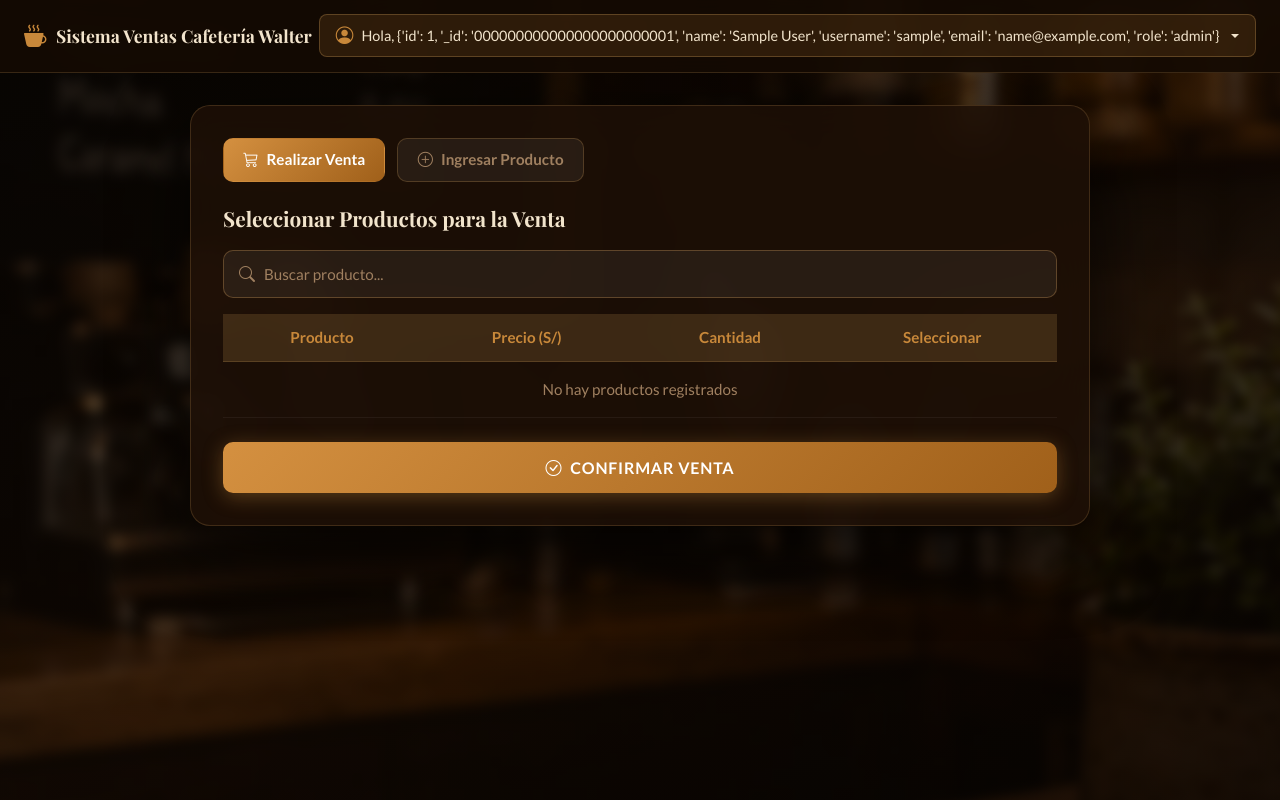
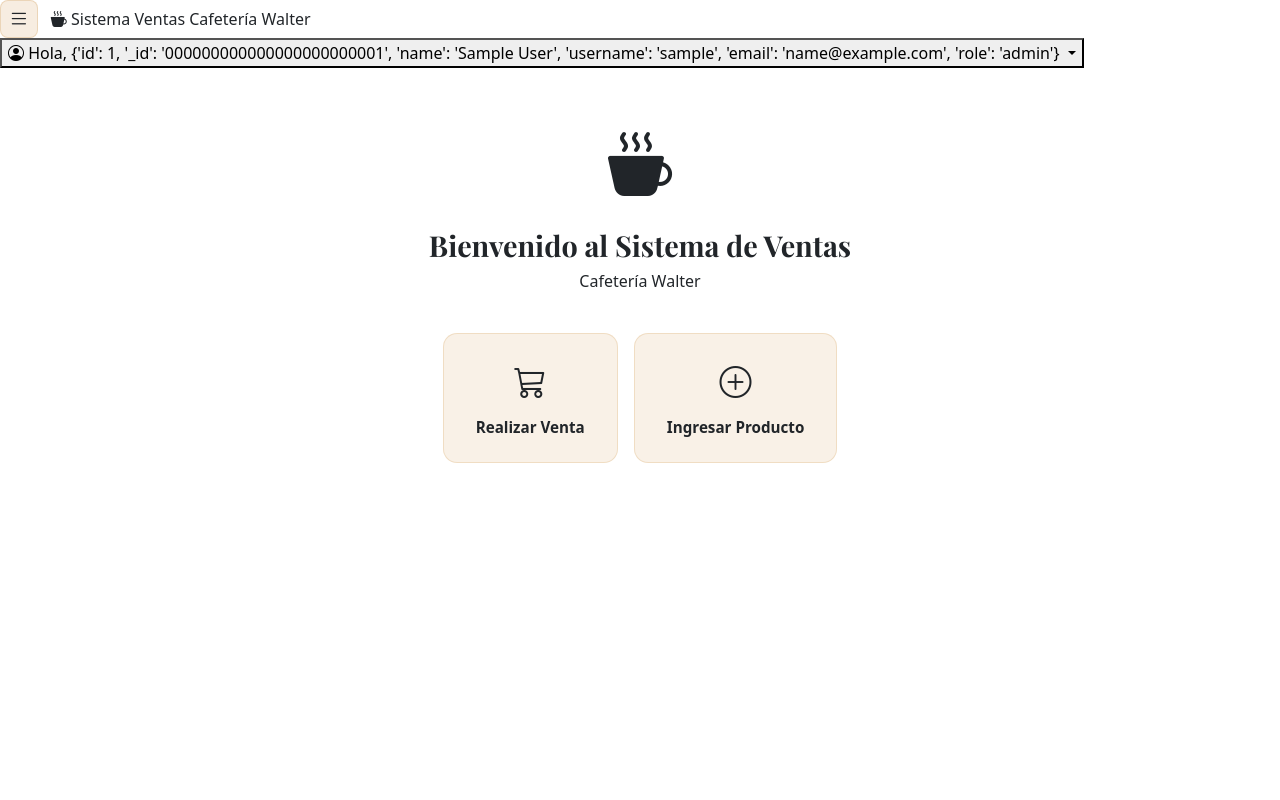
Before and after one commit to luismiguel2017/ventas-flask, a Flask app: page / in a window 1280 px wide. Run offline with Flask 3, Linux system fonts and the light colour scheme; the visitor is signed in with stand-in values (Sample User, id 1); data that the repository does not hold is empty; some libraries are stand-ins or nearby versions.

Commit message:
Actualización de app.py y estilos, agregado login

```diff
--- a/static/style.css
+++ b/static/style.css
@@ -1,316 +1,155 @@
-:root {
-  --card-bg:     rgba(30, 16, 6, 0.85);
-  --card-border: rgba(210, 160, 90, 0.20);
-  --accent:      #c8883a;
-  --cream:       #f2e4cc;
-  --muted:       #a08060;
-  --dark:        #1e1006;
+/* NAVBAR LEFT */
+.navbar-left {
+  display: flex;
+  align-items: center;
+  gap: 0.8rem;
 }
 
-*, *::before, *::after { box-sizing: border-box; margin: 0; padding: 0; }
-
-body {
-  font-family: 'Lato', sans-serif;
-  min-height: 100vh;
-  background: #1a0f08;
-  position: relative;
+/* HAMBURGUESA */
+.hamburger-btn {
+  background: rgba(200,136,58,0.15);
+  border: 1px solid rgba(210,160,90,0.30);
+  border-radius: 8px;
+  color: var(--cream);
+  width: 38px;
+  height: 38px;
+  display: flex;
+  align-items: center;
+  justify-content: center;
+  cursor: pointer;
+  transition: 0.2s;
+  font-size: 1.3rem;
 }
 
-body::before {
-  content: '';
+.hamburger-btn:hover { background: rgba(200,136,58,0.30); }
+
+/* SIDEBAR */
+.sidebar {
   position: fixed;
-  inset: -12px;
-  background-image: var(--bg-image);
-  background-position: center;
-  background-size: cover;
-  filter: blur(5px) brightness(0.40) saturate(1.15);
-  transform: scale(1.06);
-  z-index: 0;
+  top: 0;
+  left: -280px;
+  width: 260px;
+  height: 100vh;
+  background: rgba(20,10,3,0.97);
+  border-right: 1px solid rgba(210,160,90,0.20);
+  backdrop-filter: blur(20px);
+  z-index: 100;
+  transition: left 0.3s ease;
+  padding: 0;
 }
 
-body::after {
-  content: '';
-  position: fixed;
-  inset: 0;
-  background: linear-gradient(160deg, rgba(10,5,2,0.45) 0%, rgba(50,25,8,0.25) 60%, rgba(10,5,2,0.50) 100%);
-  z-index: 1;
-  pointer-events: none;
-}
+.sidebar.open { left: 0; }
 
-/* NAVBAR */
-.navbar-custom {
-  position: relative;
-  z-index: 10;
-  display: flex;
-  align-items: center;
-  justify-content: space-between;
-  padding: 0.9rem 1.5rem;
-  background: rgba(20, 10, 3, 0.90);
-  border-bottom: 1px solid rgba(210,160,90,0.20);
-  backdrop-filter: blur(12px);
-}
-
-.navbar-brand-custom {
+.sidebar-header {
   display: flex;
   align-items: center;
   gap: 0.6rem;
+  padding: 1.2rem 1.2rem;
+  border-bottom: 1px solid rgba(210,160,90,0.15);
   color: var(--cream);
   font-family: 'Playfair Display', serif;
   font-size: 1.1rem;
 }
 
-.navbar-brand-custom i {
-  color: var(--accent);
-  font-size: 1.4rem;
+.sidebar-header i:first-child { color: var(--accent); font-size: 1.3rem; }
+
+.sidebar-close {
+  margin-left: auto;
+  background: none;
+  border: none;
+  color: var(--muted);
+  cursor: pointer;
+  font-size: 1rem;
+  padding: 4px;
+  transition: color 0.2s;
 }
 
-.user-btn {
-  background: rgba(200,136,58,0.15);
-  border: 1px solid rgba(210,160,90,0.30);
-  border-radius: 8px;
-  color: var(--cream);
-  padding: 0.45rem 1rem;
-  font-size: 0.9rem;
-  cursor: pointer;
+.sidebar-close:hover { color: var(--cream); }
+
+.sidebar-menu {
+  list-style: none;
+  padding: 1rem 0;
+  margin: 0;
+}
+
+.sidebar-menu li a {
   display: flex;
   align-items: center;
-  gap: 0.5rem;
-  transition: background 0.2s;
+  gap: 0.75rem;
+  padding: 0.85rem 1.5rem;
+  color: var(--muted);
+  text-decoration: none;
+  font-size: 1rem;
+  transition: 0.2s;
 }
 
-.user-btn:hover { background: rgba(200,136,58,0.28); }
-.user-btn i { font-size: 1.1rem; color: var(--accent); }
-
-/* CONTENIDO */
-.dashboard-container {
-  position: relative;
-  z-index: 2;
-  max-width: 900px;
-  margin: 2rem auto;
-  padding: 2rem;
-  background: var(--card-bg);
-  border: 1px solid var(--card-border);
-  border-radius: 20px;
-  backdrop-filter: blur(20px);
-  box-shadow: 0 28px 72px rgba(0,0,0,0.70);
+.sidebar-menu li a:hover {
+  color: var(--cream);
+  background: rgba(200,136,58,0.12);
+  padding-left: 1.8rem;
 }
 
-/* TABS */
-.tab-buttons {
+.sidebar-menu li a i { font-size: 1.1rem; color: var(--accent); }
+
+/* OVERLAY */
+.sidebar-overlay {
+  display: none;
+  position: fixed;
+  inset: 0;
+  background: rgba(0,0,0,0.5);
+  z-index: 99;
+}
+
+.sidebar-overlay.open { display: block; }
+
+/* BIENVENIDA */
+.welcome-wrap {
+  text-align: center;
+  padding: 3rem 1rem;
+}
+
+.welcome-icon {
+  font-size: 4rem;
+  color: var(--accent);
+  display: block;
+  margin-bottom: 1rem;
+}
+
+.welcome-title {
+  font-family: 'Playfair Display', serif;
+  color: var(--cream);
+  font-size: 1.8rem;
+  margin-bottom: 0.4rem;
+}
+
+.welcome-sub {
+  color: var(--muted);
+  font-size: 1rem;
+  margin-bottom: 2.5rem;
+}
+
+.welcome-cards {
   display: flex;
-  gap: 0.75rem;
+  gap: 1rem;
+  justify-content: center;
   flex-wrap: wrap;
 }
 
-.tab-btn {
-  background: rgba(255,255,255,0.06);
+.welcome-card {
+  background: rgba(200,136,58,0.12);
   border: 1px solid rgba(210,160,90,0.25);
-  border-radius: 10px;
-  color: var(--muted);
-  padding: 0.6rem 1.2rem;
-  font-size: 0.95rem;
-  font-weight: 600;
-  cursor: pointer;
-  transition: 0.2s;
-}
-
-.tab-btn.active, .tab-btn:hover {
-  background: linear-gradient(135deg, #d49040, #a0601a);
-  color: #fff;
-  border-color: transparent;
-}
-
-/* TÍTULOS */
-.section-title {
-  font-family: 'Playfair Display', serif;
+  border-radius: 14px;
+  padding: 1.5rem 2rem;
   color: var(--cream);
-  font-size: 1.3rem;
-  margin-bottom: 1.2rem;
-}
-
-/* BÚSQUEDA */
-.search-wrap {
-  position: relative;
-}
-
-.search-icon {
-  position: absolute;
-  left: 1rem;
-  top: 50%;
-  transform: translateY(-50%);
-  color: var(--muted);
-  pointer-events: none;
-}
-
-.search-input {
-  width: 100%;
-  background: rgba(255,255,255,0.06);
-  border: 1px solid rgba(210,160,90,0.32);
-  border-radius: 10px;
-  color: var(--cream);
-  padding: 0.75rem 1rem 0.75rem 2.5rem;
-  font-size: 0.95rem;
-  outline: none;
-  transition: 0.2s;
-}
-
-.search-input::placeholder { color: var(--muted); }
-.search-input:focus { border-color: var(--accent); box-shadow: 0 0 0 3px rgba(200,136,58,0.30); }
-
-/* TABLA */
-.table-custom {
-  width: 100%;
-  border-collapse: collapse;
-  font-size: 0.95rem;
-}
-
-.table-custom thead tr {
-  background: rgba(210,160,90,0.18);
-}
-
-.table-custom th {
-  color: var(--accent);
-  font-weight: 700;
-  padding: 0.75rem 1rem;
-  text-align: center;
-  border-bottom: 1px solid rgba(210,160,90,0.20);
-}
-
-.table-custom td {
-  color: var(--cream);
-  padding: 0.7rem 1rem;
-  text-align: center;
-  border-bottom: 1px solid rgba(255,255,255,0.05);
-}
-
-.table-custom tbody tr:hover { background: rgba(255,255,255,0.04); }
-
-.table-custom input[type="number"] {
-  width: 65px;
-  background: rgba(255,255,255,0.08);
-  border: 1px solid rgba(210,160,90,0.30);
-  border-radius: 6px;
-  color: var(--cream);
-  padding: 4px 8px;
-  text-align: center;
-}
-
-.table-custom input[type="checkbox"] {
-  width: 18px;
-  height: 18px;
-  accent-color: var(--accent);
-  cursor: pointer;
-}
-
-/* CANTIDAD CONTROLES */
-.qty-wrap {
-  display: flex;
-  align-items: center;
-  justify-content: center;
-  gap: 4px;
-}
-
-.qty-btn {
-  width: 26px;
-  height: 26px;
-  border-radius: 6px;
-  border: 1px solid rgba(210,160,90,0.40);
-  background: rgba(255,255,255,0.08);
-  color: var(--cream);
-  font-size: 1rem;
-  line-height: 1;
   cursor: pointer;
   transition: 0.2s;
   display: flex;
+  flex-direction: column;
   align-items: center;
-  justify-content: center;
-  padding: 0;
+  gap: 0.6rem;
+  min-width: 140px;
 }
 
-.qty-btn:hover { background: rgba(200,136,58,0.35); border-color: var(--accent); }
-
-.qty-input {
-  width: 40px;
-  background: rgba(255,255,255,0.08);
-  border: 1px solid rgba(210,160,90,0.30);
-  border-radius: 6px;
-  color: var(--cream);
-  padding: 3px 4px;
-  text-align: center;
-  font-size: 0.9rem;
-}
-
-/* INPUTS FORMULARIO */
-.form-label-custom {
-  display: block;
-  color: var(--muted);
-  font-size: 0.9rem;
-  margin-bottom: 0.4rem;
-}
-
-.input-custom {
-  width: 100%;
-  background: rgba(255,255,255,0.06);
-  border: 1px solid rgba(210,160,90,0.32);
-  border-radius: 10px;
-  color: var(--cream);
-  padding: 0.82rem 1rem;
-  font-size: 0.95rem;
-  outline: none;
-  transition: 0.2s;
-}
-
-.input-custom::placeholder { color: var(--muted); }
-.input-custom:focus { border-color: var(--accent); box-shadow: 0 0 0 3px rgba(200,136,58,0.30); }
-
-/* BOTÓN CONFIRMAR */
-.btn-confirm {
-  width: 100%;
-  background: linear-gradient(135deg, #d49040 0%, #a0601a 100%);
-  color: #fff;
-  border: none;
-  border-radius: 10px;
-  padding: 0.85rem;
-  font-size: 1rem;
-  font-weight: 700;
-  letter-spacing: 0.05em;
-  text-transform: uppercase;
-  cursor: pointer;
-  transition: 0.2s;
-  box-shadow: 0 4px 20px rgba(200,136,58,0.38);
-}
-
-.btn-confirm:hover {
-  transform: translateY(-2px);
-  box-shadow: 0 8px 28px rgba(200,136,58,0.55);
-}
-
-/* SECCIONES */
-.seccion { display: none; }
-.seccion.activa { display: block; }
-
-/* DROPDOWN */
-.dropdown-menu {
-  background: rgba(30,16,6,0.95);
-  border: 1px solid rgba(210,160,90,0.25);
-  border-radius: 10px;
-}
-
-.dropdown-item { color: var(--cream); font-size: 0.9rem; }
-.dropdown-item:hover { background: rgba(200,136,58,0.15); }
-.dropdown-item.text-danger { color: #f4a0a0 !important; }
-
-/* RESPONSIVE */
-@media (max-width: 768px) {
-  .dashboard-container { margin: 1rem; padding: 1.2rem; }
-  .navbar-brand-custom span { display: none; }
-  .table-custom th, .table-custom td { padding: 0.5rem 0.4rem; font-size: 0.85rem; }
-  .qty-btn { width: 28px; height: 28px; font-size: 1.1rem; }
-  .qty-input { width: 36px; }
-}
-
-@media (max-width: 400px) {
-  .dashboard-container { margin: 0.5rem; padding: 1rem; }
-  .tab-btn { font-size: 0.85rem; padding: 0.5rem 0.9rem; }
-  .section-title { font-size: 1.1rem; }
-}
+.welcome-card i { font-size: 2rem; color: var(--accent); }
+.welcome-card span { font-size: 0.95rem; font-weight: 600; }
+.welcome-card:hover { background: rgba(200,136,58,0.25); transform: translateY(-3px); }
--- a/templates/index.html
+++ b/templates/index.html
@@ -19,9 +19,15 @@
 
   <!-- NAVBAR -->
   <nav class="navbar-custom">
-    <div class="navbar-brand-custom">
-      <i class="bi bi-cup-hot-fill"></i>
-      <span>Sistema Ventas Cafetería Walter</span>
+    <div class="navbar-left">
+      <!-- Menú hamburguesa -->
+      <button class="hamburger-btn" id="menuToggle">
+        <i class="bi bi-list"></i>
+      </button>
+      <div class="navbar-brand-custom">
+        <i class="bi bi-cup-hot-fill"></i>
+        <span>Sistema Ventas Cafetería Walter</span>
+      </div>
     </div>
     <div class="navbar-user dropdown">
       <button class="user-btn dropdown-toggle" data-bs-toggle="dropdown">
@@ -38,21 +44,61 @@
     </div>
   </nav>
 
+  <!-- MENÚ LATERAL -->
+  <div class="sidebar" id="sidebar">
+    <div class="sidebar-header">
+      <i class="bi bi-cup-hot-fill"></i>
+      <span>Menú</span>
+      <button class="sidebar-close" id="sidebarClose">
+        <i class="bi bi-x-lg"></i>
+      </button>
+    </div>
+    <ul class="sidebar-menu">
+      <li>
+        <a href="#" onclick="mostrarSeccion('inicio', null); cerrarMenu()">
+          <i class="bi bi-house-fill"></i> Inicio
+        </a>
+      </li>
+      <li>
+        <a href="#" onclick="mostrarSeccion('venta', null); cerrarMenu()">
+          <i class="bi bi-cart3"></i> Realizar Venta
+        </a>
+      </li>
+      <li>
+        <a href="#" onclick="mostrarSeccion('producto', null); cerrarMenu()">
+          <i class="bi bi-plus-circle"></i> Ingresar Producto
+        </a>
+      </li>
+    </ul>
+  </div>
+
+  <!-- OVERLAY MENÚ -->
+  <div class="sidebar-overlay" id="sidebarOverlay" onclick="cerrarMenu()"></div>
+
   <!-- CONTENIDO -->
   <div class="dashboard-container">
 
-    <!-- Botones de pestañas -->
-    <div class="tab-buttons mb-4">
-      <button class="tab-btn active" onclick="mostrarSeccion('venta', this)">
-        <i class="bi bi-cart3 me-2"></i>Realizar Venta
-      </button>
-      <button class="tab-btn" onclick="mostrarSeccion('producto', this)">
-        <i class="bi bi-plus-circle me-2"></i>Ingresar Producto
-      </button>
+    <!-- Sección Inicio -->
+    <div id="inicio" class="seccion activa">
+      <div class="welcome-wrap">
+        <i class="bi bi-cup-hot-fill welcome-icon"></i>
+        <h2 class="welcome-title">Bienvenido al Sistema de Ventas</h2>
+        <p class="welcome-sub">Cafetería Walter</p>
+        <div class="welcome-cards">
+          <div class="welcome-card" onclick="mostrarSeccion('venta', null)">
+            <i class="bi bi-cart3"></i>
+            <span>Realizar Venta</span>
+          </div>
+          <div class="welcome-card" onclick="mostrarSeccion('producto', null)">
+            <i class="bi bi-plus-circle"></i>
+            <span>Ingresar Producto</span>
+          </div>
+        </div>
+      </div>
     </div>
 
     <!-- Sección Realizar Venta -->
-    <div id="venta" class="seccion activa">
+    <div id="venta" class="seccion">
       <h4 class="section-title">Seleccionar Productos para la Venta</h4>
 
       <div class="search-wrap mb-3">
@@ -104,15 +150,21 @@
   <script>
     function mostrarSeccion(id, btn) {
       document.querySelectorAll('.seccion').forEach(s => s.classList.remove('activa'));
-      document.querySelectorAll('.tab-btn').forEach(b => b.classList.remove('active'));
       document.getElementById(id).classList.add('activa');
-      if (btn) btn.classList.add('active');
       if (id === 'venta') cargarProductos();
     }
 
-    document.addEventListener('DOMContentLoaded', function () {
-      cargarProductos();
+    function cerrarMenu() {
+      document.getElementById('sidebar').classList.remove('open');
+      document.getElementById('sidebarOverlay').classList.remove('open');
+    }
+
+    document.getElementById('menuToggle').addEventListener('click', () => {
+      document.getElementById('sidebar').classList.toggle('open');
+      document.getElementById('sidebarOverlay').classList.toggle('open');
     });
+
+    document.getElementById('sidebarClose').addEventListener('click', cerrarMenu);
   </script>
 
 </body>
```
